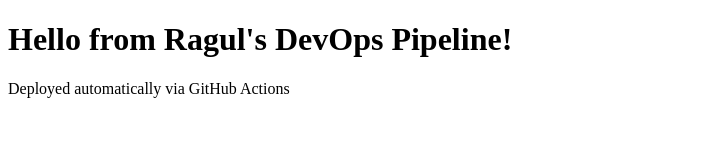
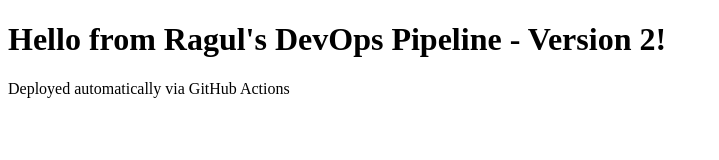
Before and after one commit to Ragulpps007/devops-cicd-project, a plain HTML site: page index.html in a window 1280 px wide. Shown: the whole page, without its empty margins (0-719 px from the left). Drawn offline with Linux system fonts and the light colour scheme.

Commit message:
Update index.html

```diff
--- a/index.html
+++ b/index.html
@@ -4,7 +4,7 @@
     <title>DevOps Project</title>
 </head>
 <body>
-    <h1>Hello from Ragul's DevOps Pipeline!</h1>
+  <h1>Hello from Ragul's DevOps Pipeline - Version 2!</h1>
     <p>Deployed automatically via GitHub Actions</p>
 </body>
 </html>
```
